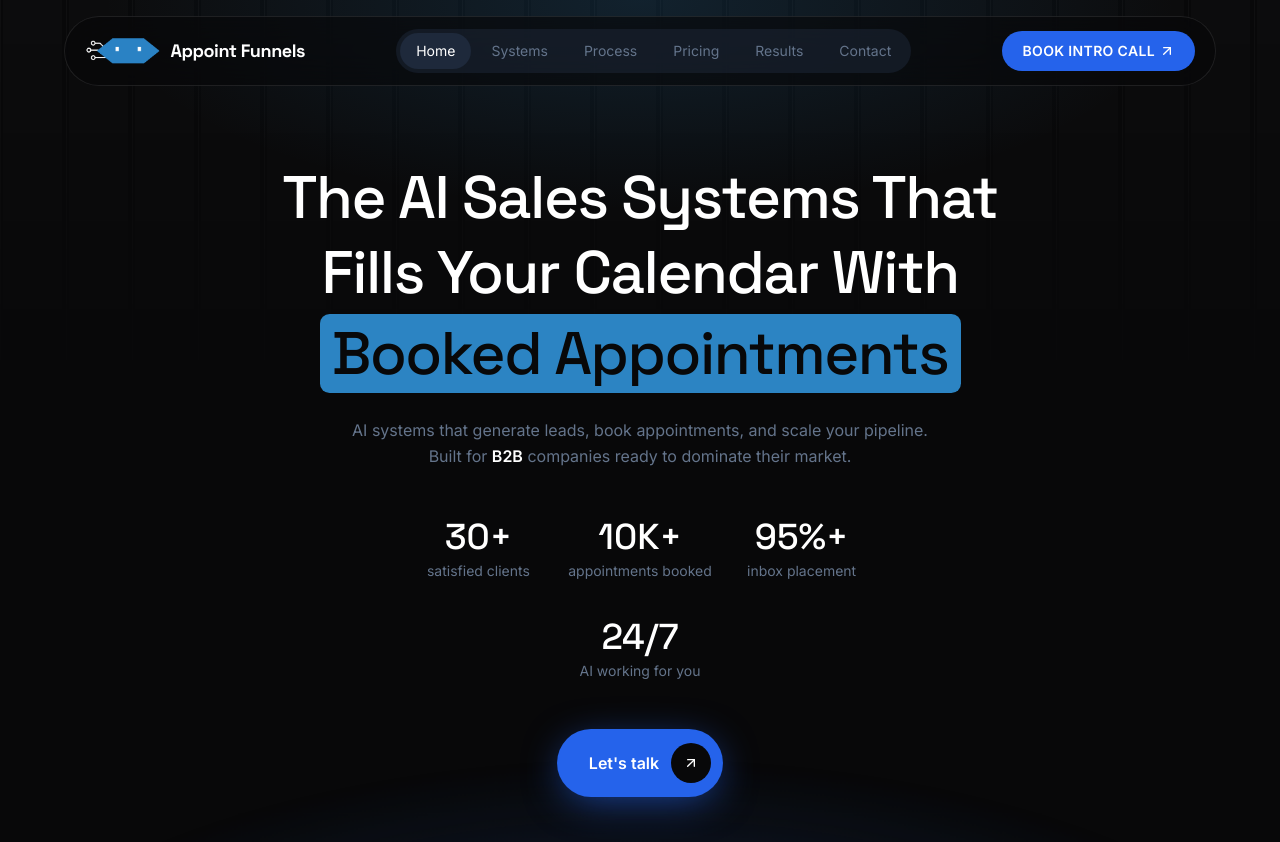
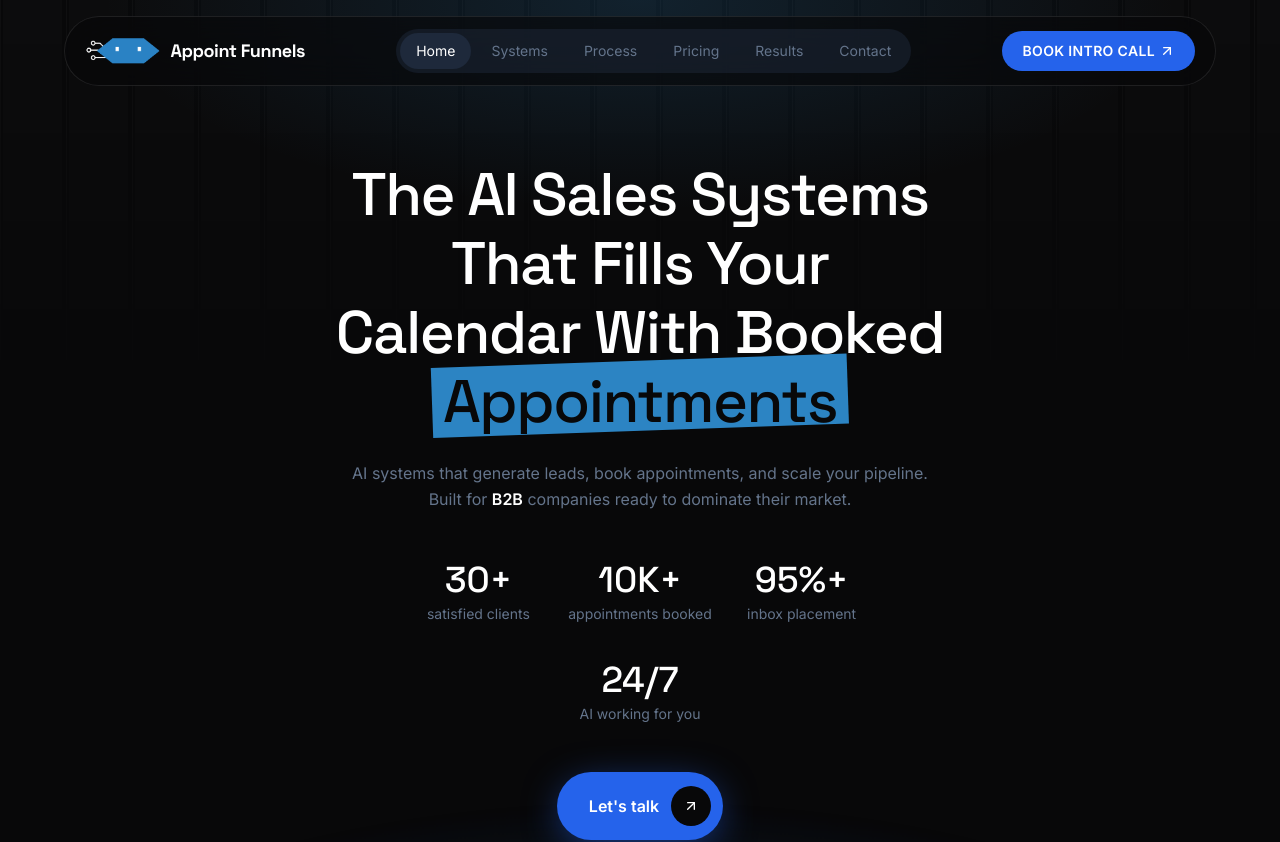
Before and after one commit to ziaaiautomation-create/appoint-funnels-landing-page, a Next.js app: page / in a window 1280 px wide. Shown: the top 842 px of the page. Built offline with nearby package versions, Linux system fonts and the light colour scheme.

Commit message:
Rearrange hero headline into 4 balanced lines with tilted highlight

```diff
--- a/app/globals.css
+++ b/app/globals.css
@@ -97,10 +97,10 @@
 
 @keyframes highlight-sweep {
   from {
-    transform: scaleX(0);
+  transform: rotate(-2deg) scaleX(0);
   }
   to {
-    transform: scaleX(1);
+  transform: rotate(-2deg) scaleX(1);
   }
 }
 
@@ -137,7 +137,7 @@
     animation: none;
   }
   .animate-highlight {
-    transform: none;
+  transform: rotate(-2deg);
   }
 }
 
--- a/components/hero.tsx
+++ b/components/hero.tsx
@@ -37,31 +37,30 @@ export function Hero() {
       />
 
       <div className="relative mx-auto flex max-w-3xl flex-col items-center px-4 text-center sm:px-6">
-        <h1 className="font-display text-[clamp(1rem,6.2vw,2rem)] font-medium leading-[1.25] tracking-tight text-foreground sm:text-5xl lg:text-6xl">
+        <h1 className="font-display text-[clamp(1.5rem,7.8vw,2.25rem)] font-medium leading-[1.15] tracking-tight text-foreground sm:text-5xl lg:text-6xl">
+          {[
+            'The AI Sales Systems',
+            'That Fills Your',
+            'Calendar With Booked',
+          ].map((line, i) => (
+            <span
+              key={line}
+              className="animate-fade-up block whitespace-nowrap"
+              style={{ animationDelay: `${0.05 + i * 0.12}s` }}
+            >
+              {line}
+            </span>
+          ))}
           <span
             className="animate-fade-up block whitespace-nowrap"
-            style={{ animationDelay: '0.05s' }}
+            style={{ animationDelay: '0.41s' }}
           >
-            The AI Sales Systems That
-          </span>
-          <span
-            className="animate-fade-up block whitespace-nowrap"
-            style={{ animationDelay: '0.18s' }}
-          >
-            Fills Your Calendar With
-          </span>
-          <span
-            className="animate-fade-up mt-1 block whitespace-nowrap"
-            style={{ animationDelay: '0.31s' }}
-          >
-            <span className="relative inline-block px-3 py-0.5">
+            <span className="relative -mt-[0.08em] inline-block px-[0.18em]">
               <span
                 aria-hidden="true"
-                className="animate-highlight absolute inset-0 rounded-md bg-brand"
+                className="animate-highlight absolute inset-x-0 top-[0.02em] bottom-[-0.04em] bg-brand"
               />
-              <span className="relative text-background">
-                Booked Appointments
-              </span>
+              <span className="relative text-background">Appointments</span>
             </span>
           </span>
         </h1>
```
